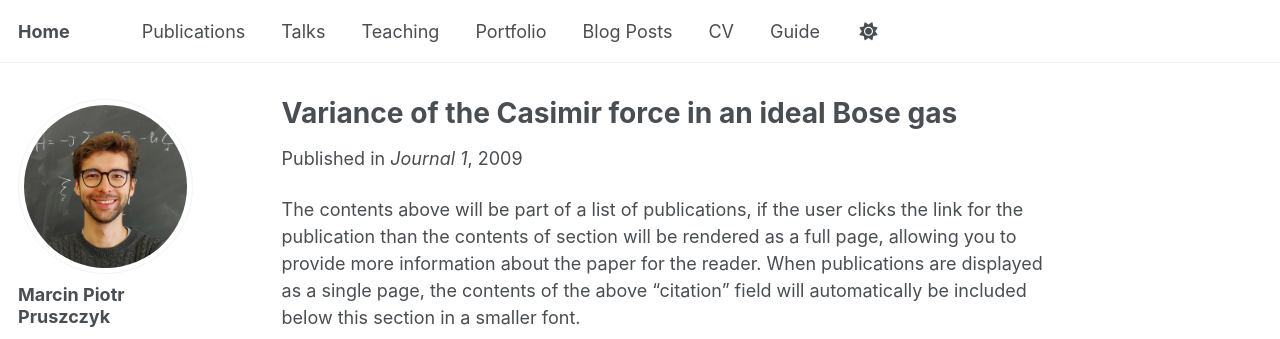
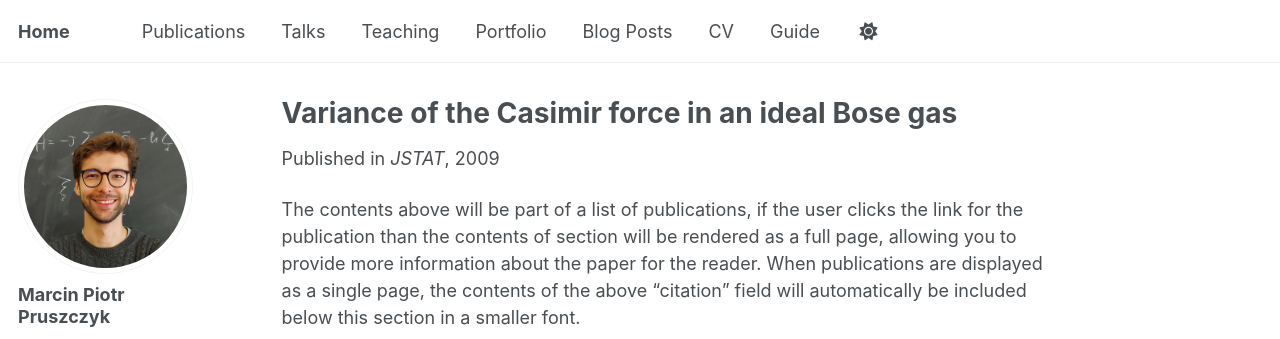
Before and after one commit to mpruszcz/mpruszcz.github.io, a Jekyll site: the page built from _publications/2009-10-01-paper-title-number-1.md, in a window 1280 px wide. Shown: the top 339 px of the page. Built offline with Jekyll 4.4.1, drawn with Linux system fonts in a browser that asks for light colours; a script bundle is joined from its source files by our own code; a style sheet for code colours, icons or effects is not loaded.

Commit message:
Update 2009-10-01-paper-title-number-1.md

```diff
--- a/_publications/2009-10-01-paper-title-number-1.md
+++ b/_publications/2009-10-01-paper-title-number-1.md
@@ -5,7 +5,7 @@ category: manuscripts
 permalink: /publication/2009-10-01-paper-title-number-1
 excerpt: 'This paper is about the number 1. The number 2 is left for future work.'
 date: 2009-10-01
-venue: 'Journal 1'
+venue: 'JSTAT'
 slidesurl: 'https://academicpages.github.io/files/slides1.pdf'
 paperurl: 'https://academicpages.github.io/files/paper1.pdf'
 bibtexurl: 'https://academicpages.github.io/files/bibtex1.bib'
```
